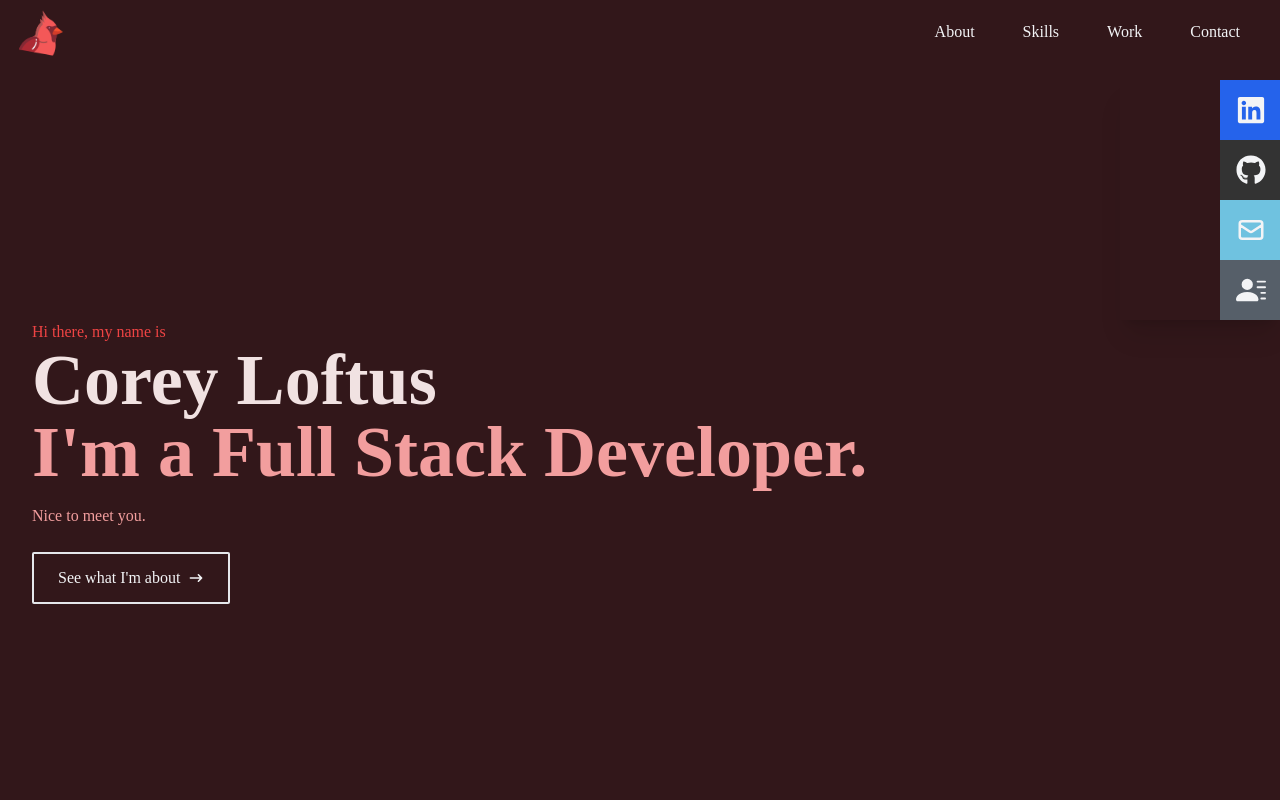
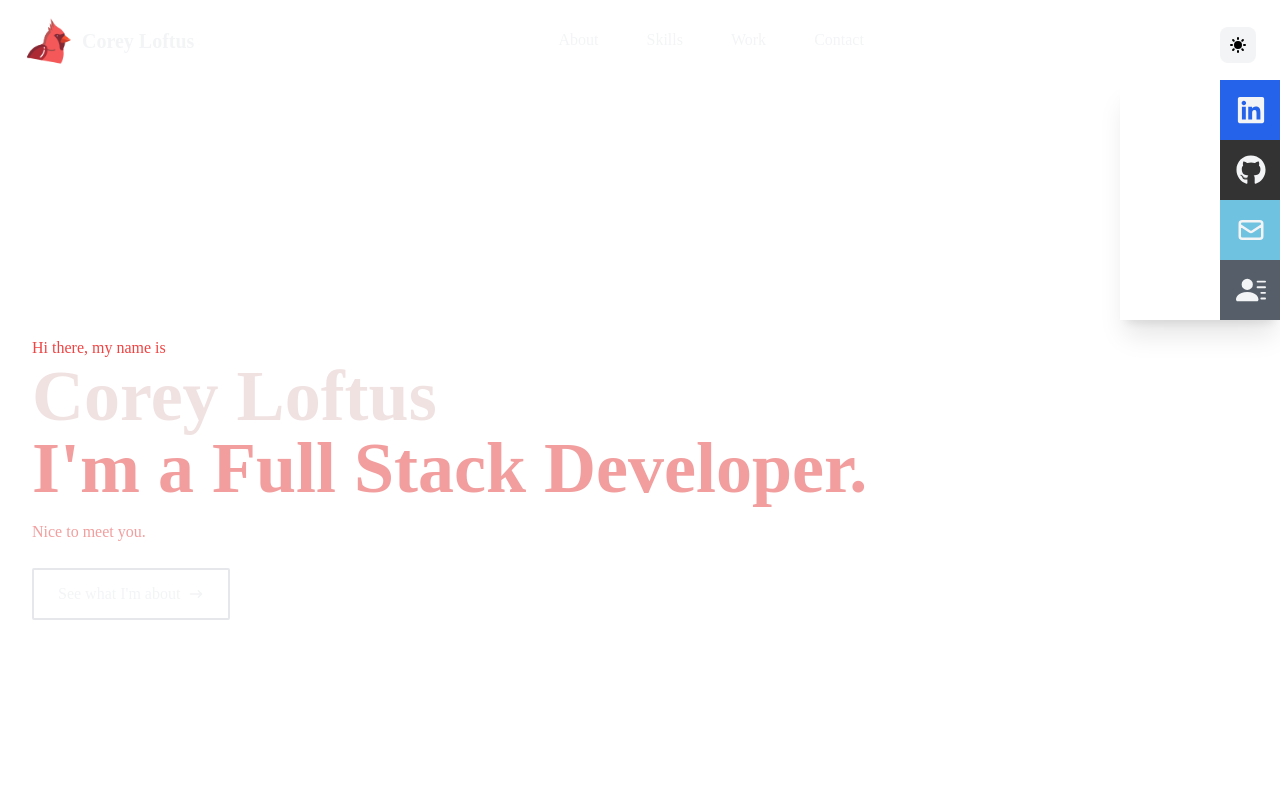
Before and after one commit to coreyloftus/personal-portfolio, a React (Create React App) app: page / in a window 1280 px wide. Shown: the top 800 px of the page. Built offline with nearby package versions, Linux system fonts and the light colour scheme.

Commit message:
Navbar -> Dark Mode switch added, and functionality working

```diff
--- a/src/components/App.js
+++ b/src/components/App.js
@@ -8,7 +8,7 @@
 
 function App() {
   return (
-    <div className="bg-[#32171a]">
+    <div className="dark:bg-[#32171a]">
       <Navbar />
       <Home />
       <About />
--- a/src/components/Navbar.jsx
+++ b/src/components/Navbar.jsx
@@ -1,4 +1,4 @@
-import React, { useState } from "react"
+import React, { useState, useEffect } from "react"
 import Logo from "../Assets/images/icons8-cardinal-64.png"
 import { FaBars, FaTimes, FaGithub, FaLinkedin } from "react-icons/fa"
 import { HiOutlineMail } from "react-icons/hi"
@@ -8,11 +8,17 @@
 
 const Navbar = () => {
   const [nav, setNav] = useState(false)
+  const [darkMode, setDarkMode] = useState(false)
   const handleClick = () => setNav(!nav)
+  const handleDarkMode = () => setDarkMode(!darkMode)
+
+  useEffect(() => {
+    document.body.classList.toggle("dark", darkMode)
+  }, [darkMode])
 
   return (
-    <div className="box-border top-0 w-screen p-2 px-4 text-gray-100">
-      <div className="flex items-center justify-between relative">
+    <div className="box-border top-0 w-screen p-2 px-4 text-gray-100 dark:text-gray-100 dark:bg-[#020202]">
+      <div className="flex items-center justify-between relative p-2 dark:bg-gray-800 rounded-lg">
         {/* logo image */}
         <Link
           to="home"
@@ -21,8 +27,11 @@
           onClick={() => setNav(false)}
           className="cursor-pointer"
         >
-          <div className="text-left">
+          <div className="flex items-center">
             <img src={Logo} alt="Logo" style={{ width: "50px" }} />
+            <span className="px-2 text-xl font-bold dark:text-red-500">
+              Corey Loftus
+            </span>
           </div>
         </Link>
 
@@ -49,6 +58,35 @@
             </div>
           </Link>
         </ul>
+        <button
+          className="bg-gray-100 dark:bg-gray-600 text-gray-500 dark:text-gray-200 hover:bg-gray-100 dark:hover:bg-gray-700 rounded-lg text-sm p-2 mt-2"
+          onClick={handleDarkMode}
+        >
+          {darkMode ? (
+            <svg
+              id="theme-toggle-dark-icon"
+              className="w-5 h-5"
+              fill="#F2F2F2"
+              viewBox="0 0 20 20"
+              xmlns="http://www.w3.org/2000/svg"
+            >
+              <path d="M17.293 13.293A8 8 0 016.707 2.707a8.001 8.001 0 1010.586 10.586z"></path>
+            </svg>
+          ) : (
+            <svg
+              id="theme-toggle-light-icon"
+              className="w-5 h-5"
+              viewBox="0 0 20 20"
+              xmlns="http://www.w3.org/2000/svg"
+            >
+              <path
+                d="M10 2a1 1 0 011 1v1a1 1 0 11-2 0V3a1 1 0 011-1zm4 8a4 4 0 11-8 0 4 4 0 018 0zm-.464 4.95l.707.707a1 1 0 001.414-1.414l-.707-.707a1 1 0 00-1.414 1.414zm2.12-10.607a1 1 0 010 1.414l-.706.707a1 1 0 11-1.414-1.414l.707-.707a1 1 0 011.414 0zM17 11a1 1 0 100-2h-1a1 1 0 100 2h1zm-7 4a1 1 0 011 1v1a1 1 0 11-2 0v-1a1 1 0 011-1zM5.05 6.464A1 1 0 106.465 5.05l-.708-.707a1 1 0 00-1.414 1.414l.707.707zm1.414 8.486l-.707.707a1 1 0 01-1.414-1.414l.707-.707a1 1 0 011.414 1.414zM4 11a1 1 0 100-2H3a1 1 0 000 2h1z"
+                fill-rule="evenodd"
+                clip-rule="evenodd"
+              ></path>
+            </svg>
+          )}
+        </button>
         {/* hamburger */}
         <div onClick={handleClick} className="md:hidden z-10 cursor-pointer">
           {!nav ? (
--- a/tailwind.config.js
+++ b/tailwind.config.js
@@ -5,4 +5,5 @@
     extend: {},
   },
   plugins: [],
+  darkMode: "class",
 }
```
